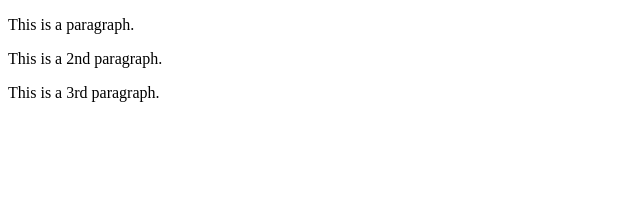
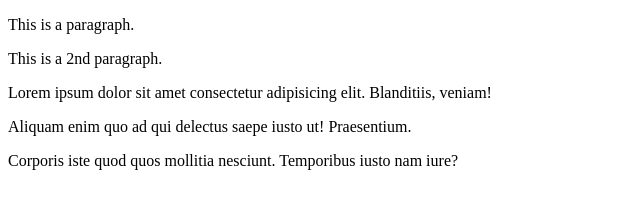
Before and after one commit to VParssa/git_example_project, a plain HTML site: page index.html in a window 1280 px wide. Shown: the whole page, without its empty margins (0-640 px from the left). Drawn offline with Linux system fonts and the light colour scheme.

Commit message:
Added new page and new paragraphs

```diff
--- a/index.html
+++ b/index.html
@@ -9,6 +9,8 @@
 <body>
   <p>This is a paragraph.</p>
   <p>This is a 2nd paragraph.</p>
-  <p>This is a 3rd paragraph.</p>
+  <p>Lorem ipsum dolor sit amet consectetur adipisicing elit. Blanditiis, veniam!</p>
+  <p>Aliquam enim quo ad qui delectus saepe iusto ut! Praesentium.</p>
+  <p>Corporis iste quod quos mollitia nesciunt. Temporibus iusto nam iure?</p>
 </body>
 </html>
```
Also changed, not shown: page3.html (added).
